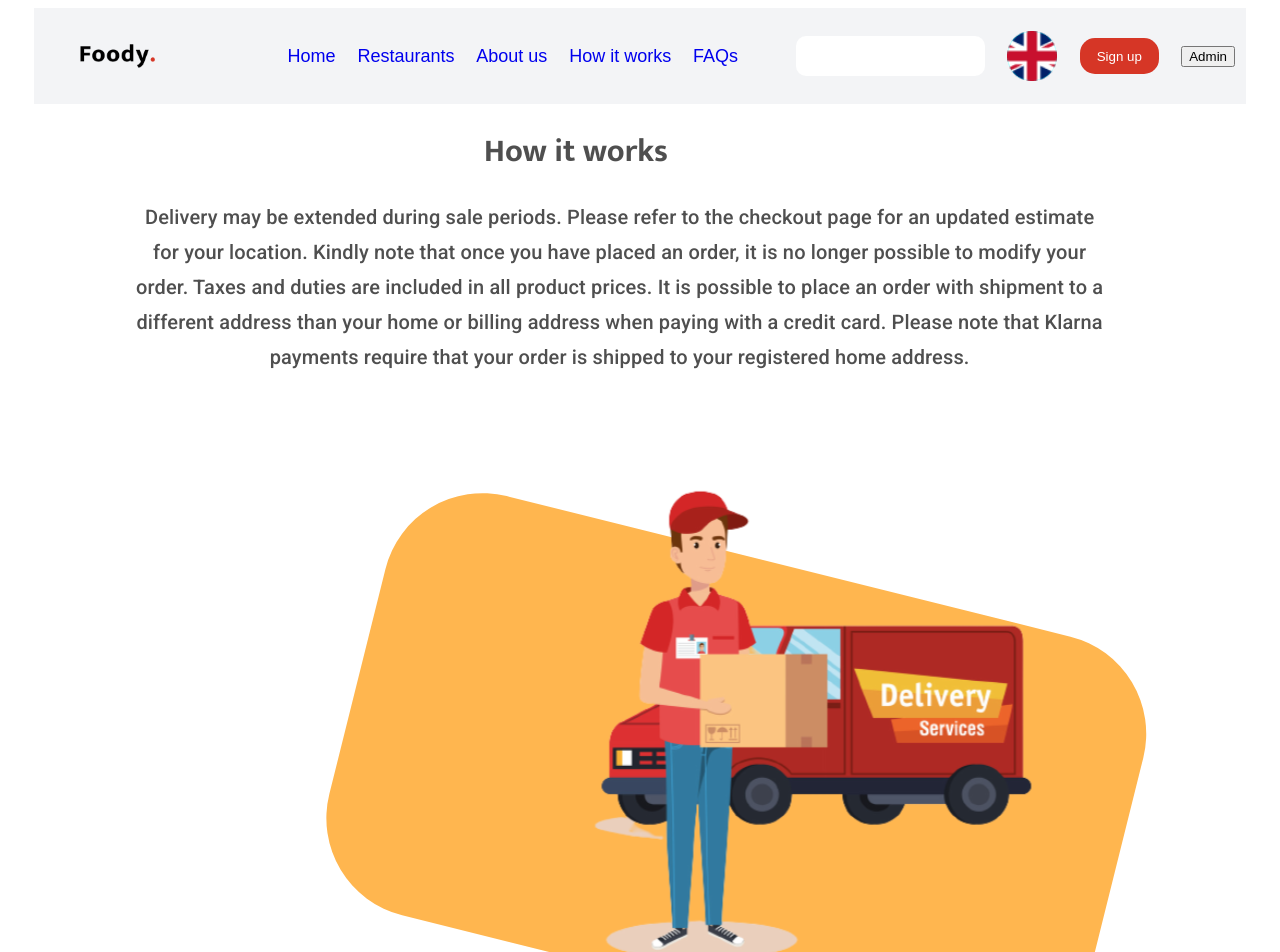
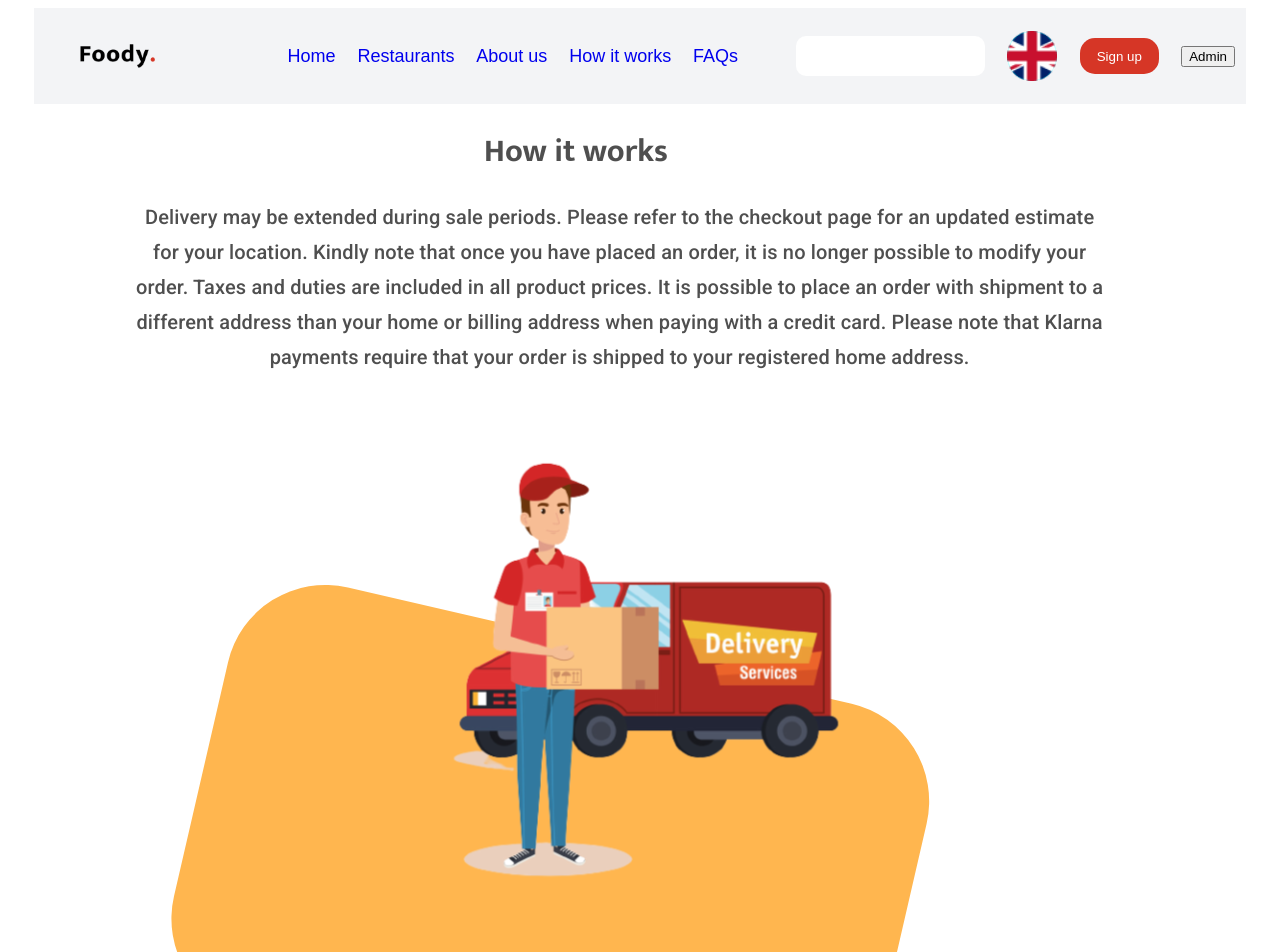
Before and after one commit to Rufat239/foody_client, a React (Create React App) app: page /howItWorks in a window 1280 px wide. Shown: the top 952 px of the page. Built offline with nearby package versions, Linux system fonts and the light colour scheme.

Commit message:
fixed the sizes

```diff
--- a/src/style/aboutus.css
+++ b/src/style/aboutus.css
@@ -15,21 +15,16 @@
   align-items: flex-start;
   max-width: 100%;
   height: 100vh;
-  /* gap: 40%; */
 }
 
  .about-us {
-  width: 100%;
+  width: 48%;
   height: 100%;
 }
 
 
 
 .about-us p{
-width: 35rem;
-height: 11.5rem;
-/* margin-left: 3%; */
-opacity: 0px;
 font-family: "Roboto";
 color: rgb(130, 130, 130);
 font-size: 1.25rem;
@@ -47,17 +42,10 @@ font-weight: 600;
 line-height: 1.88rem;
 letter-spacing: 0.01rem;
 text-align: left;
-width: 14rem;
-height: 2.25rem;
-/* margin-left: 3%; */
 margin-top: 5.5rem;
 }
 
-/* .about-menu {
 
-  display: flex;
-  flex-wrap: wrap;
-} */
 
 .hamburger {
   width: 35%;
@@ -150,7 +138,7 @@ background: rgb(255, 182, 79);
       margin-bottom: 0;
     }
 
-    .about-us p {
+    .about-us p{
       width: 90%;
       font-size: 1rem;
       line-height: 1.5rem;
--- a/src/style/howworks.css
+++ b/src/style/howworks.css
@@ -6,7 +6,10 @@
 height: 100vh;
 max-width: 100%;
 padding-inline: 8%;
-margin-bottom: 14rem;
+margin-bottom: 19%;
+display: flex;
+flex-direction: column;
+align-items: center;
 }
 
 
@@ -18,8 +21,8 @@ margin-bottom: 14rem;
   }
 
   .image-container{
-    /* position: absolute; */
     width: 100%;
+    height: 100%;
     display: flex;
     justify-content: center;
     align-items: center;
@@ -41,25 +44,23 @@ margin-bottom: 14rem;
 
     .background {
     position: absolute;
-    width: 61%;
-    height: 54%;
-    top: 70%;
-    margin-left: 15%;
+    width: 56%;
+    height: 55%;
+    top: 80%;
+    left: 15%;
     border-radius: 100px;
-    opacity: 1;
-    transform: rotate(194deg);
+    transform: rotate(193deg);
     background: #FFB64F;
-    z-index: 1
+    z-index: 1;
 
   }
 
   .delivery-image {
-    /* position: relative;  */
-    width: 51%;
-    height: auto;
-    left: 45%;
-    margin-top:38%;
-    transform: translate(33%, -57%);
+    width: 45%;
+    height: 91%;
+    /* margin-left: 1%; */
+    margin-top:50%;
+    transform: translate(1%, -50%);
     z-index: 2;
   }
 
@@ -91,7 +92,7 @@ margin-bottom: 14rem;
       width: 80%;
       height: 30rem;
       top: 56%;
-      left: -8%;
+      left: 3rem;
       margin-right: 0rem;
       border-radius: 6.25rem;
       opacity: 1;
@@ -103,7 +104,7 @@ margin-bottom: 14rem;
       position: relative;
       width: 78%;
       height: auto;
-      left: 11rem;
+      left: 14rem;
       margin-top: 34rem;
       transform: translate(-60%, -29rem);
     }
```
